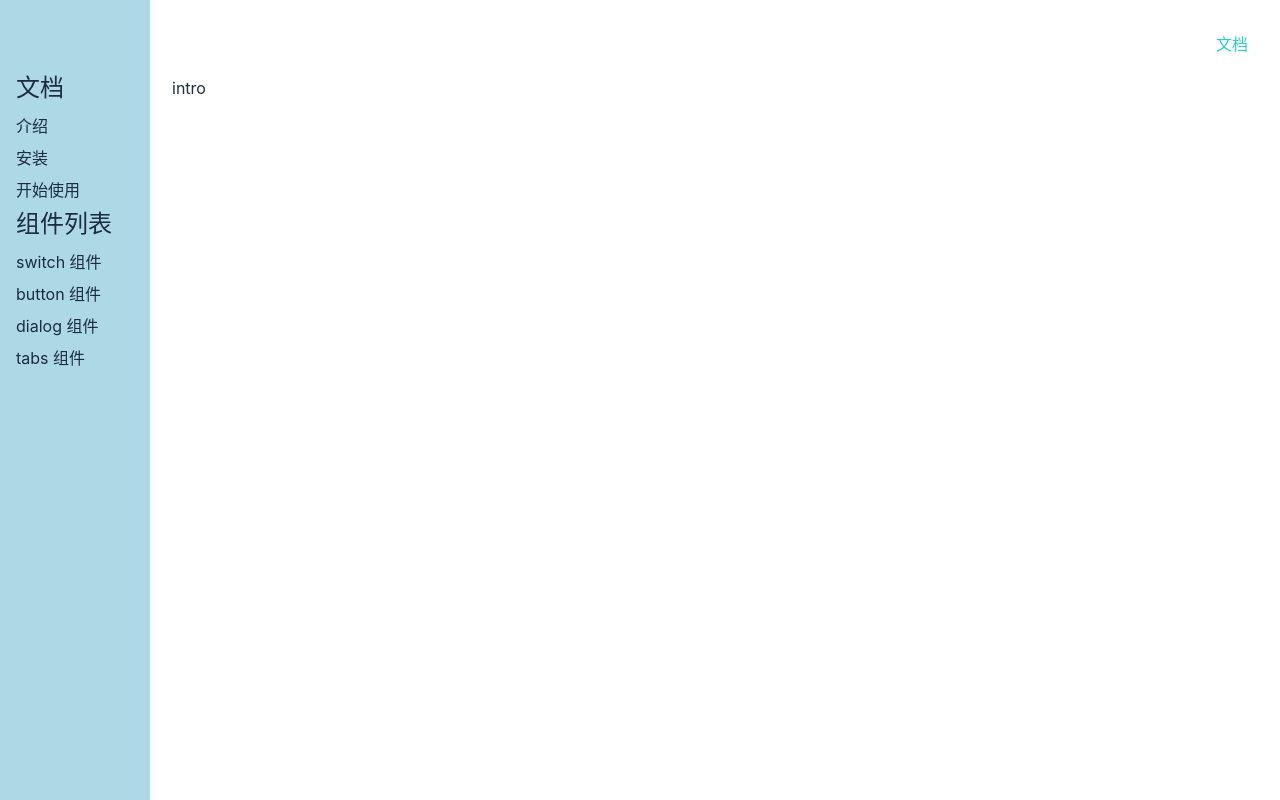
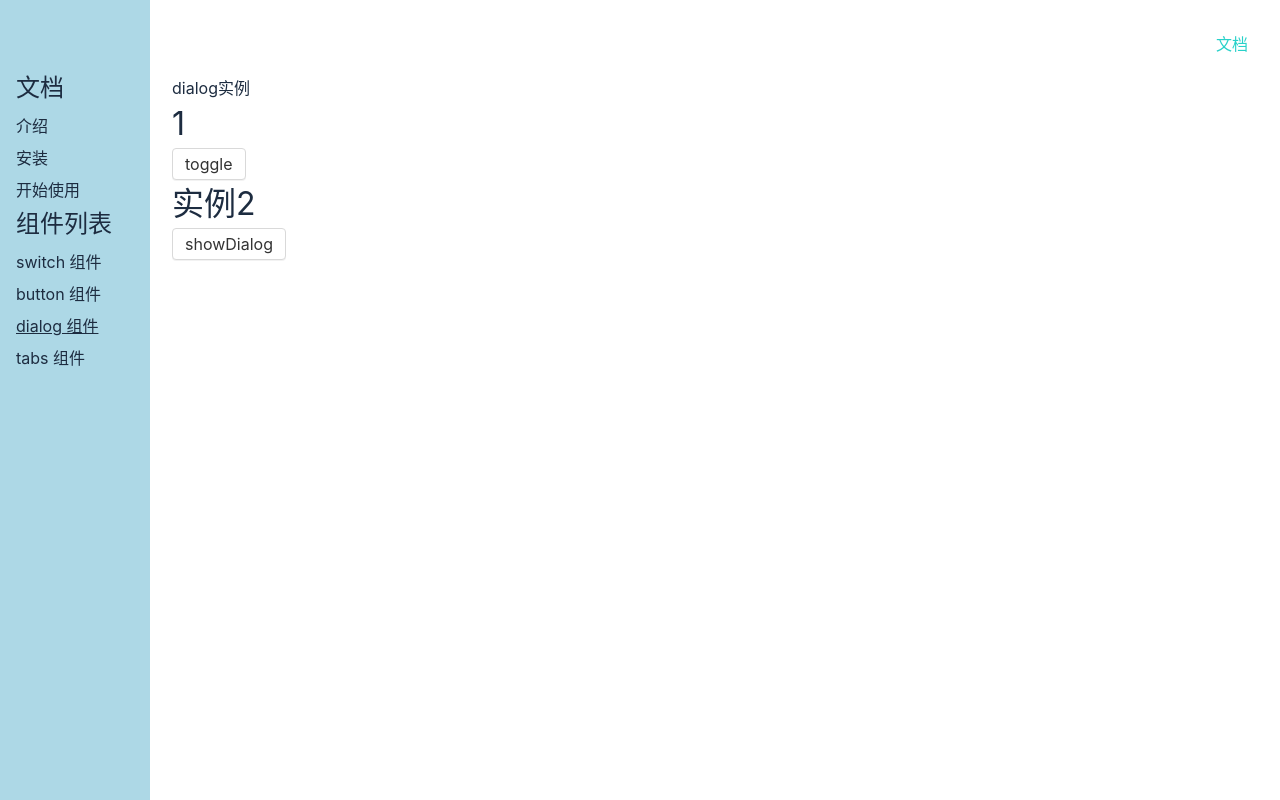
Before and after one commit to wantingjun/Vue3-UI, a Vue app: page /#/doc/dialog in a window 1280 px wide. Before the commit this address led to /#/doc/intro. Built offline with nearby package versions, Linux system fonts and the light colour scheme.

Commit message:
简单高亮当前路由

```diff
--- a/src/views/Doc.vue
+++ b/src/views/Doc.vue
@@ -54,6 +54,9 @@
 </script>
 
 <style lang="scss" scoped>
+    .router-link-active {
+        text-decoration:underline;
+    }
     .layout {
         display: flex;
         flex-direction: column;
```
